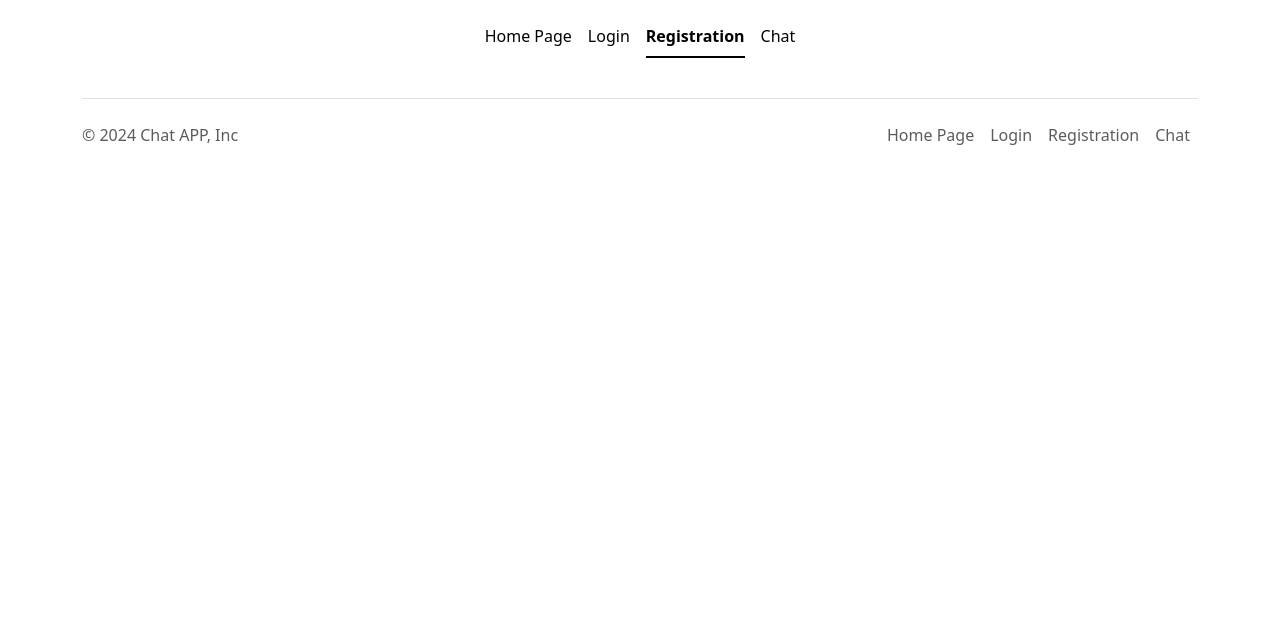
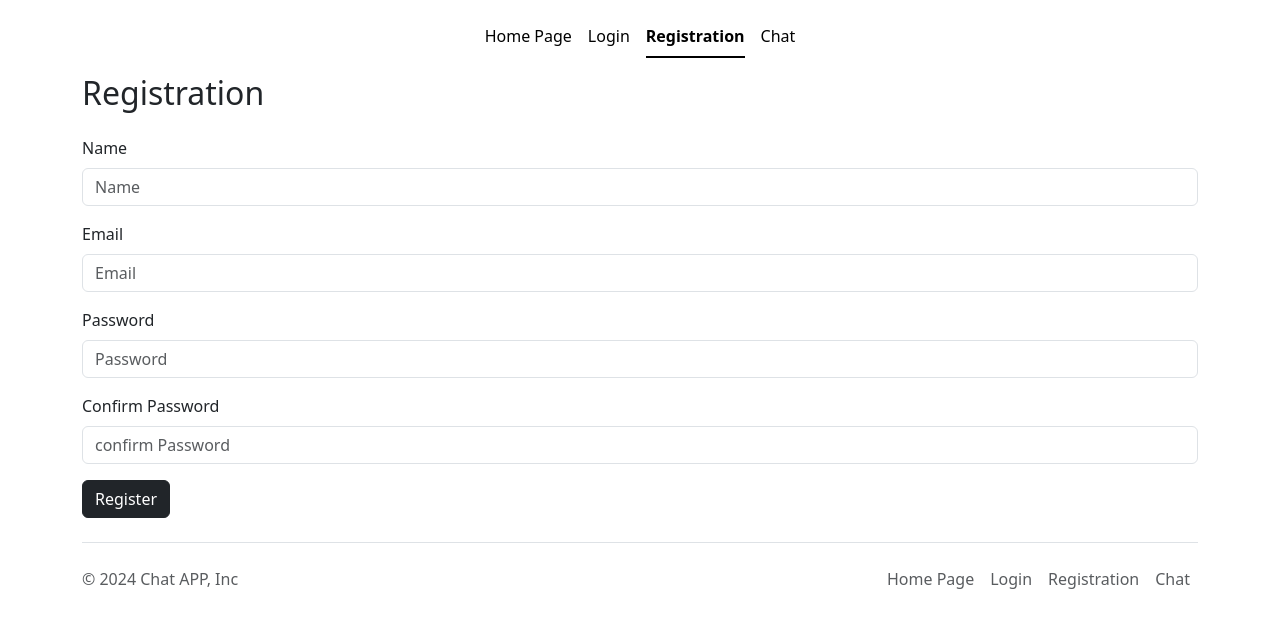
Before and after one commit to cesarjakub/Flask_Real-Time_Chat_App, a Flask app: page /registration in a window 1280 px wide. Shown: the top 628 px of the page. Run offline with Flask 3, Linux system fonts and the light colour scheme.

Commit message:
feat: login and register forms

```diff
--- a/templates/registerform.html
+++ b/templates/registerform.html
@@ -3,5 +3,28 @@
 {% block Register %}active{% endblock %}
 
 {% block content %}
-
+<div class="container">
+    <div class="registration-form">
+        <h2 class="mb-4">Registration</h2>
+        <form>
+            <div class="mb-3">
+                <label for="firstName" class="form-label">Name</label>
+                <input type="text" class="form-control" id="firstName" placeholder="Name" required>
+            </div>
+            <div class="mb-3">
+                <label for="email" class="form-label">Email</label>
+                <input type="email" class="form-control" id="email" placeholder="Email" required>
+            </div>
+            <div class="mb-3">
+                <label for="password" class="form-label">Password</label>
+                <input type="password" class="form-control" id="password" placeholder="Password" required>
+            </div>
+            <div class="mb-3">
+                <label for="confirmPassword" class="form-label">Confirm Password</label>
+                <input type="password" class="form-control" id="confirmPassword" placeholder="confirm Password" required>
+            </div>
+            <button type="submit" class="btn btn-dark">Register</button>
+        </form>
+    </div>
+</div>
 {% endblock %}
```
Also changed, not shown: templates/loginform.html (+16 -1 lines).
